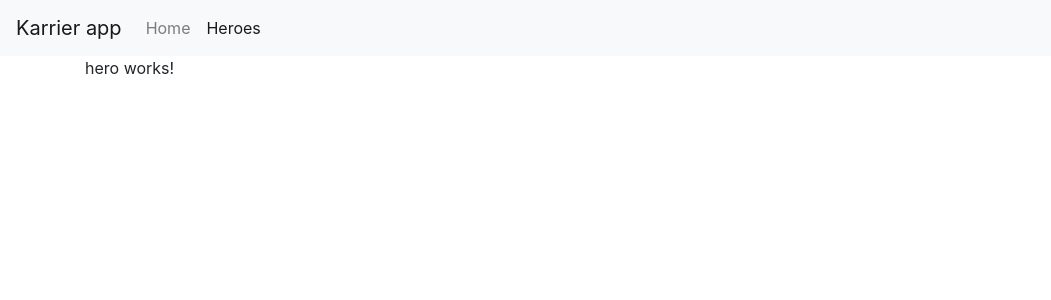
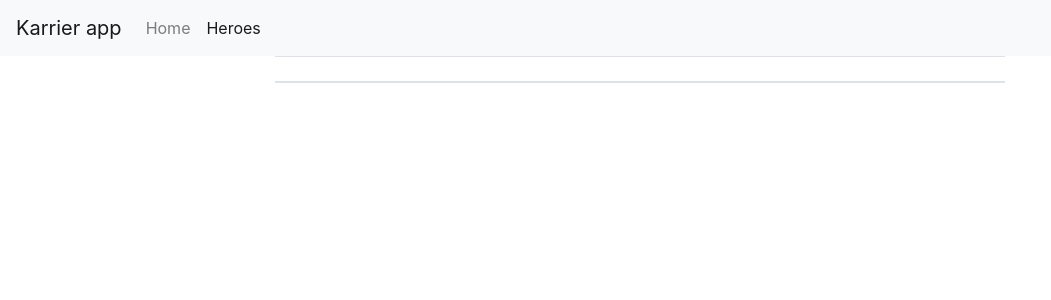
Before and after one commit to petern1953/myFirstAngularApp123d, an Angular app: page /hero in a window 1280 px wide. Shown: the top 300 px of the page, without its empty margins (0-1051 px from the left). Built offline with nearby package versions, Linux system fonts and the light colour scheme; no server answers.

Commit message:
hero.components

```diff
--- a/src/app/hero/hero.component.html
+++ b/src/app/hero/hero.component.html
@@ -1 +1,9 @@
-<p>hero works!</p>
+<div class="row">
+  <div class="col-8 offset-2">
+    <table class="table table-striped">
+      <thead>
+        <th></th>
+      </thead>
+    </table>
+  </div>
+</div>
--- a/src/app/hero/hero.component.ts
+++ b/src/app/hero/hero.component.ts
@@ -1,4 +1,7 @@
 import { Component, OnInit } from '@angular/core';
+import { Observable } from 'rxjs';
+import { Hero } from '../model/hero';
+import { HeroService } from '../service/hero.service';
 
 @Component({
   selector: 'app-hero',
@@ -6,8 +9,11 @@ import { Component, OnInit } from '@angular/core';
   styleUrls: ['./hero.component.scss']
 })
 export class HeroComponent implements OnInit {
+  heroList: Observable<Hero[]> = new Observable;
 
-  constructor() { }
+  constructor(private hService: HeroService) {
+    this.heroList = this.hService.getAll();
+  }
 
   ngOnInit(): void {
   }
```
Also changed, not shown: 1 other file (tests, documents, lock files or other folders).
